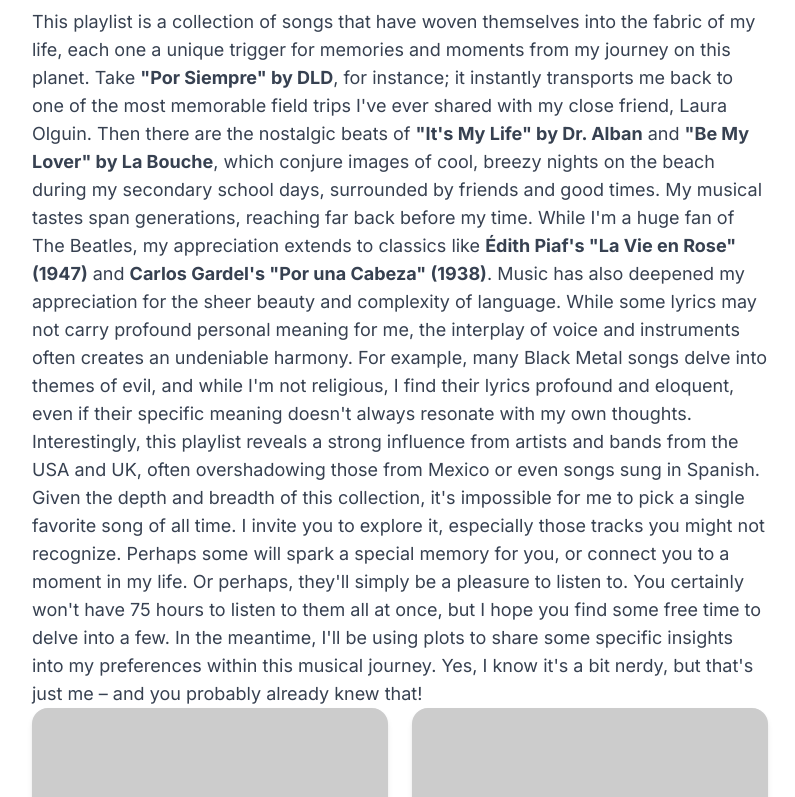
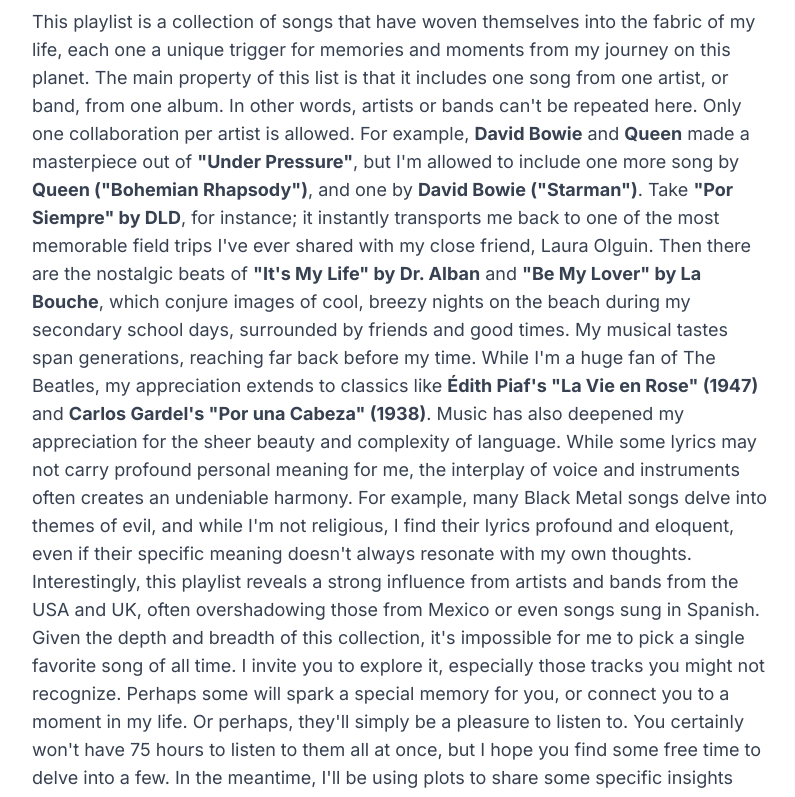
Before and after one commit to caesantibanez/project_cini, a plain HTML site: page index.html in a window 1280 px wide. Shown: the part 608-1405 px from the top of the page, without its empty margins (240-1035 px from the left). Drawn offline with nearby package versions, Linux system fonts and the light colour scheme; placeholder pictures from the web are drawn by us.

Commit message:
Update index.html

```diff
--- a/index.html
+++ b/index.html
@@ -44,7 +44,11 @@
             </h2>
             <p class="text-gray-700 text-base sm:text-lg leading-relaxed">
                 This playlist is a collection of songs that have woven themselves into the fabric of my life, each one a unique trigger
-                for memories and moments from my journey on this planet. Take <b>"Por Siempre" by DLD</b>, for instance; it instantly transports
+                for memories and moments from my journey on this planet. The main property of this list is that it includes one song
+                from one artist, or band, from one album. In other words, artists or bands can't be repeated here. Only one collaboration per
+                artist is allowed. For example, <b>David Bowie</b> and <b>Queen</b> made a masterpiece out of <b>"Under Pressure"</b>, but I'm
+                allowed to include one more song by <b>Queen ("Bohemian Rhapsody")</b>, and one by <b>David Bowie ("Starman")</b>.
+                Take <b>"Por Siempre" by DLD</b>, for instance; it instantly transports
                 me back to one of the most memorable field trips I've ever shared with my close friend, Laura Olguin. Then there are the
                 nostalgic beats of <b>"It's My Life" by Dr. Alban</b> and <b>"Be My Lover" by La Bouche</b>, which conjure images of cool, breezy nights
                 on the beach during my secondary school days, surrounded by friends and good times.
```
